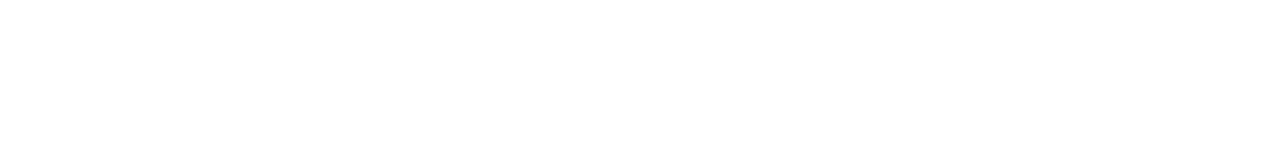
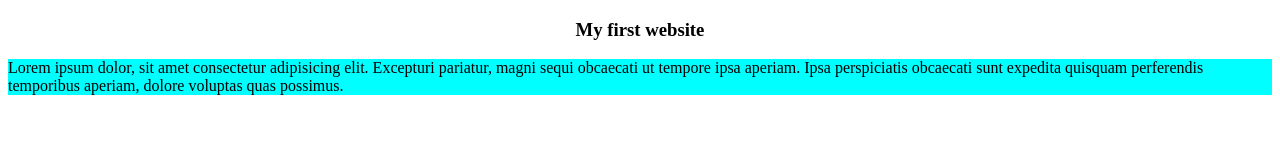
Before and after one commit to Tanjidul96/my-first-github-repo, a plain HTML site: page index.html in a window 1280 px wide. Drawn offline with Linux system fonts and the light colour scheme.

Commit message:
Added the blog

```diff
--- a/index.html
+++ b/index.html
@@ -4,8 +4,15 @@
     <meta charset="UTF-8">
     <meta name="viewport" content="width=device-width, initial-scale=1.0">
     <title>My First Ever Github Repo</title>
+    <link rel="stylesheet" href="styles/blog.css">
 </head>
 <body>
-
+    <h3>My first website</h3>
+    <div>
+        Lorem ipsum dolor, sit amet consectetur adipisicing elit.
+        Excepturi pariatur, magni sequi obcaecati ut tempore ipsa aperiam.
+        Ipsa perspiciatis obcaecati sunt expedita quisquam perferendis temporibus aperiam,
+        dolore voluptas quas possimus.
+    </div>
 </body>
 </html>
--- /dev/null
+++ b/styles/blog.css
@@ -0,0 +1,6 @@
+div{
+    background-color: aqua;
+}
+h3{
+    text-align: center;
+}
```
